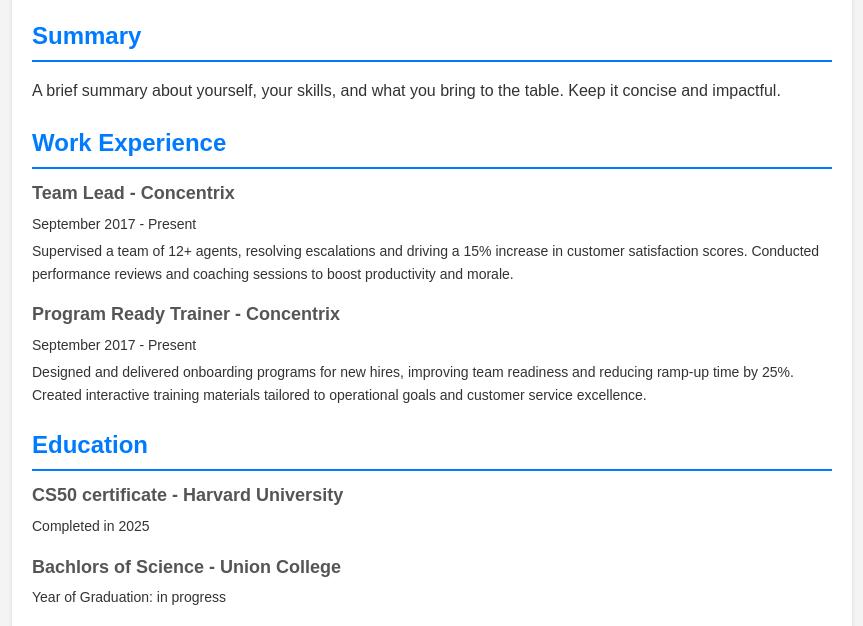
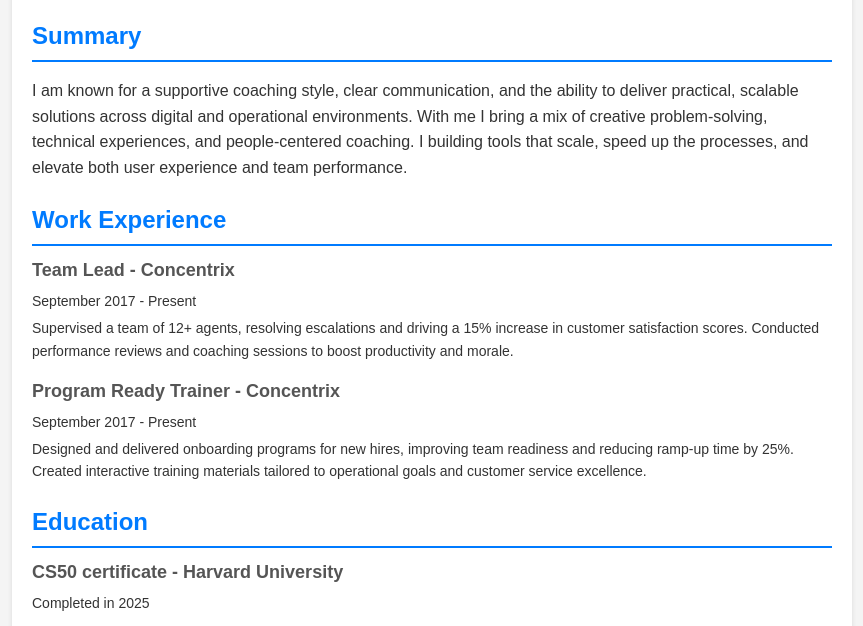
Before and after one commit to Slawson25/slawson25.github.io, a plain HTML site: page index.html in a window 1280 px wide. Shown: the part 124-750 px from the top of the page, without its empty margins (208-1071 px from the left). Drawn offline with Linux system fonts and the light colour scheme.

Commit message:
added summary information

```diff
--- a/index.html
+++ b/index.html
@@ -91,8 +91,11 @@
             <section class="section">
                 <h2>Summary</h2>
                 <p>
-                    A brief summary about yourself, your skills, and what you
-                    bring to the table. Keep it concise and impactful.
+                    I am known for a supportive coaching style, clear communication, and the ability to deliver
+                    practical, scalable solutions across digital and operational environments. With me I bring
+                    a mix of creative problem-solving, technical experiences, and people-centered coaching. I building
+                    tools that scale, speed up the processes, and elevate both user experience and team performance.
+
                 </p>
             </section>
             <section class="section">
```
